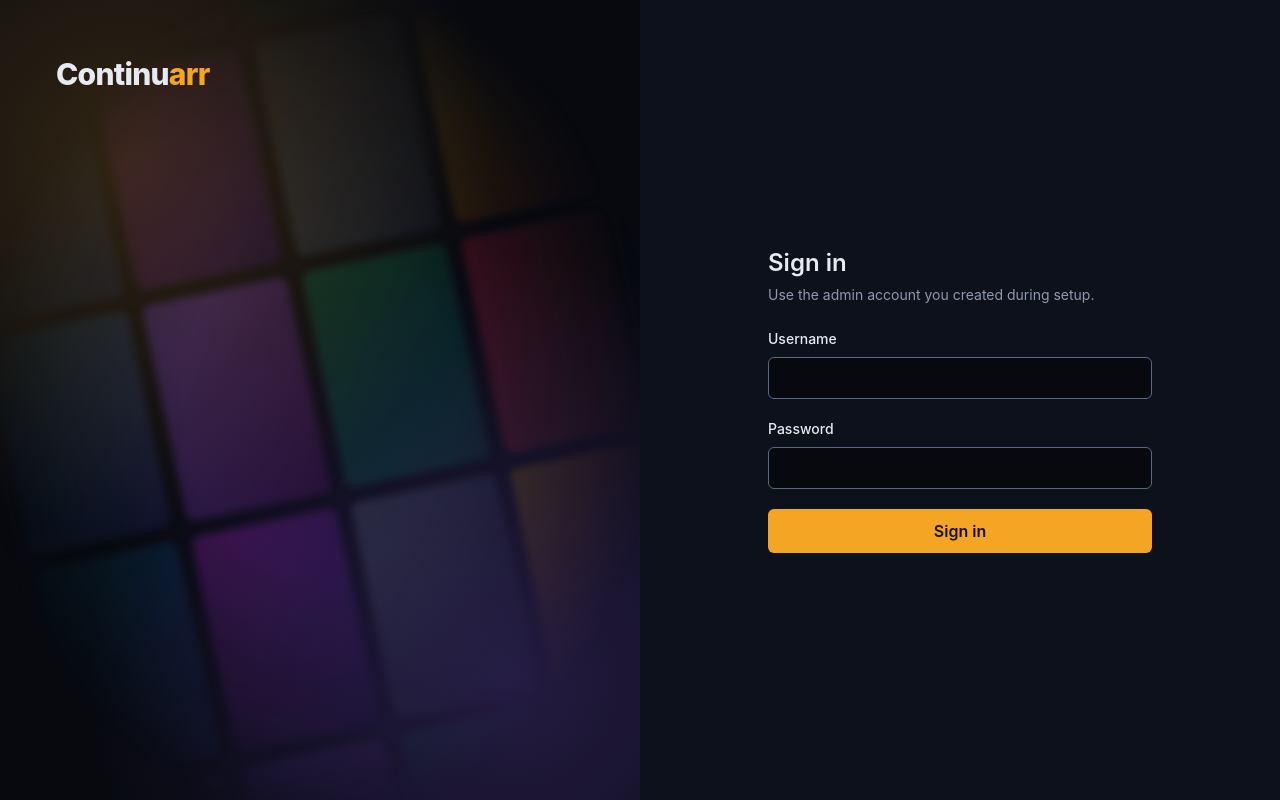
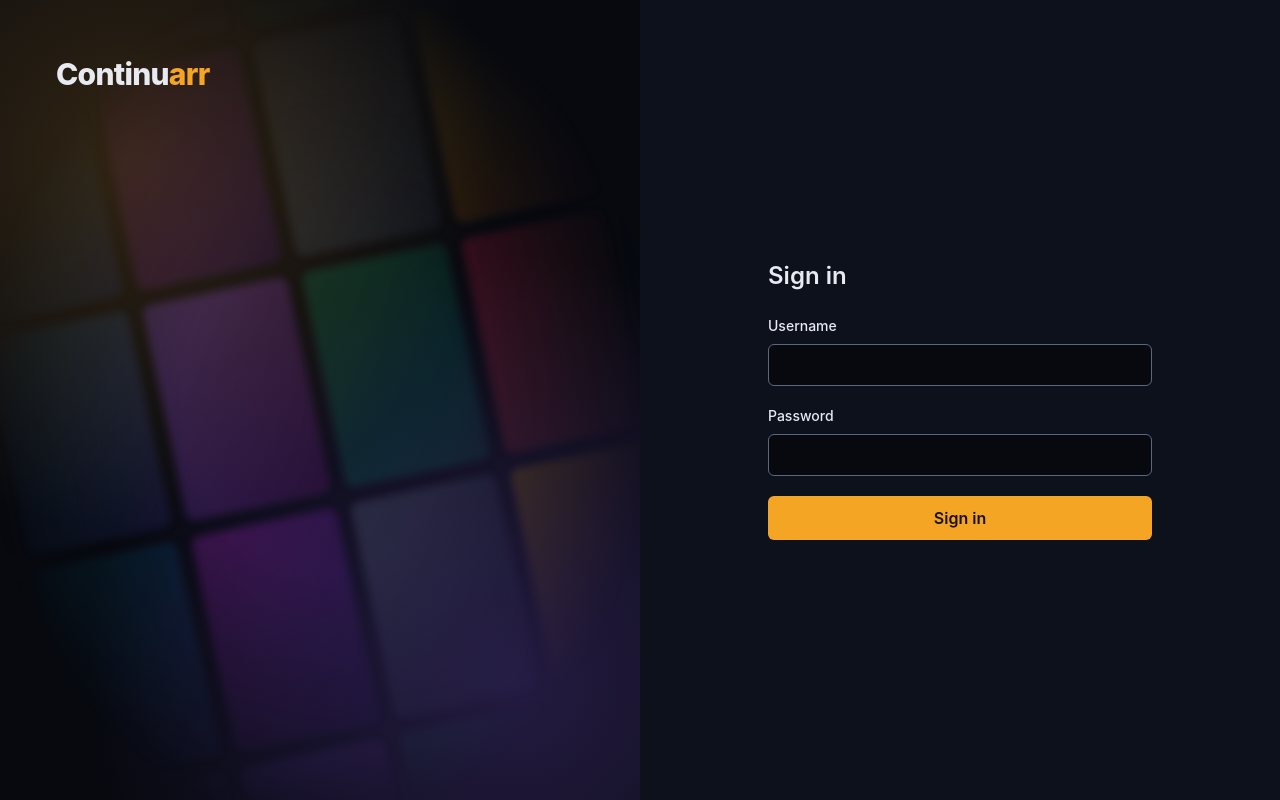
Before and after one commit to IanWorley/Continuarr, a React (Vite) app in the folder frontend/: page /login in a window 1280 px wide. Built offline with nearby package versions, Linux system fonts and the light colour scheme.

Commit message:
refactor(frontend): drop the login form's subtitle

```diff
--- a/frontend/src/login/LoginForm.tsx
+++ b/frontend/src/login/LoginForm.tsx
@@ -34,7 +34,6 @@ export function LoginForm({ submitting, failure, onSubmit }: LoginFormProps) {
   return (
     <form onSubmit={handleSubmit} className="w-full max-w-sm">
       <h1 className="text-2xl font-semibold text-ink-100">Sign in</h1>
-      <p className="mt-1.5 text-sm text-ink-400">Use the admin account you created during setup.</p>
 
       {/* Always mounted so screen readers are already watching it when a message appears. */}
       <div aria-live="polite" id={errorId}>
```
